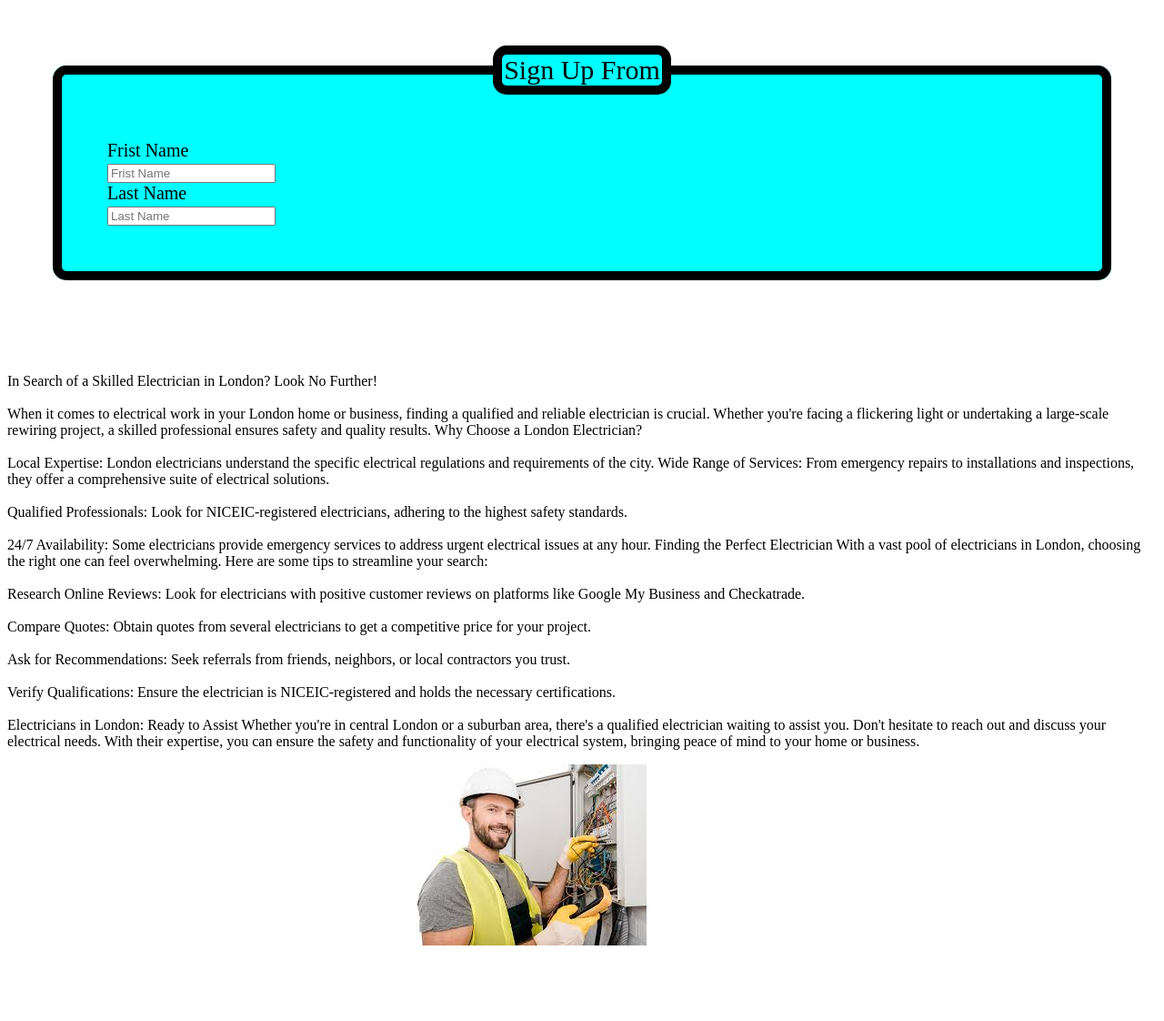
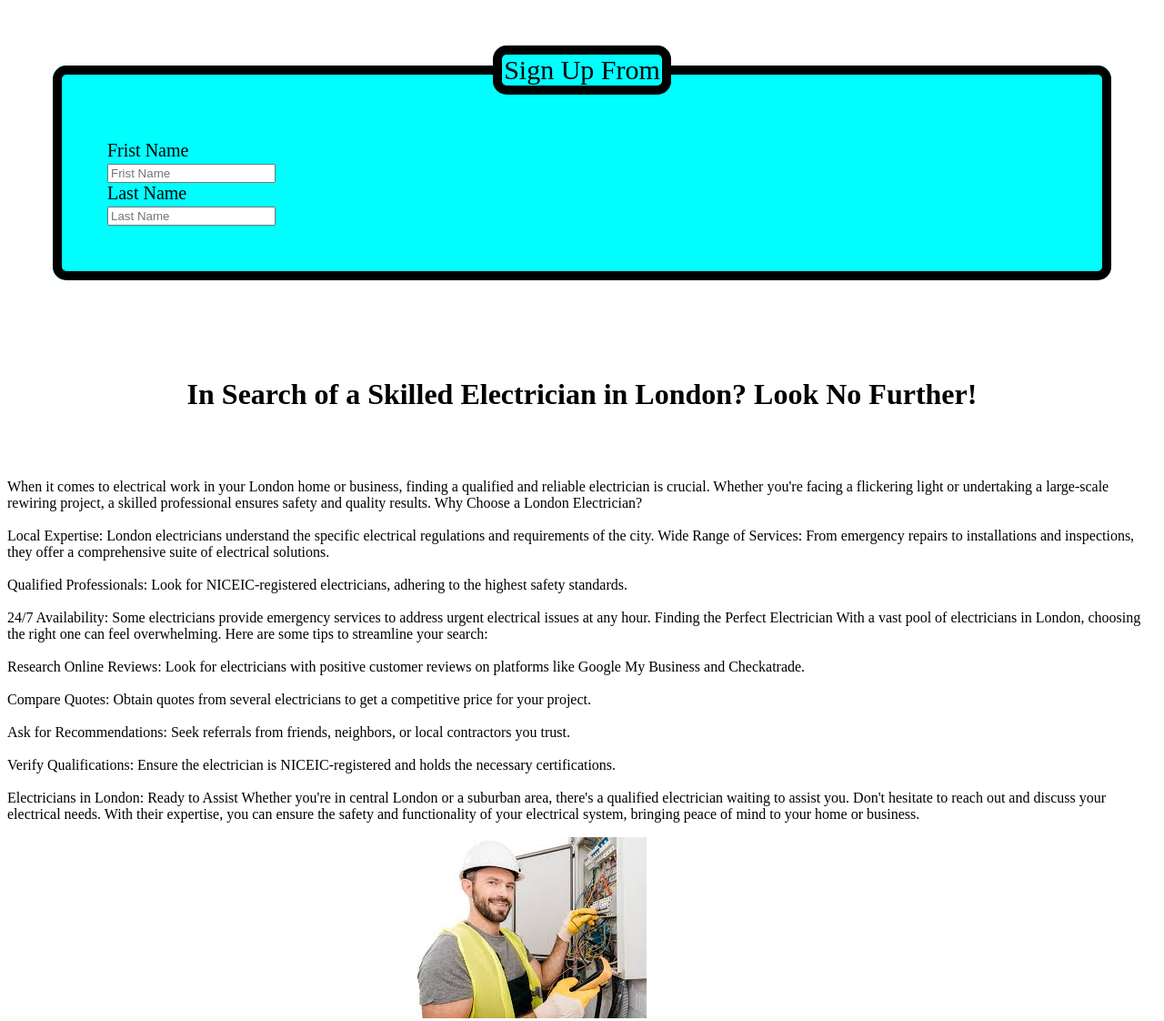
Before and after one commit to abdulahadshakibpro/Electracian-London, a plain HTML site: page index.html in a window 1280 px wide. Shown: the whole page at 91% size. Before the commit the page ends 1051 px from the top, so only its background shows below. Drawn offline with Linux system fonts and the light colour scheme.

Commit message:
something changed

```diff
--- a/home.css
+++ b/home.css
@@ -21,3 +21,6 @@ p{
 #i{
     padding-left:450px;
 }
+h1{
+    text-align:center;
+}
--- a/index.html
+++ b/index.html
@@ -20,9 +20,9 @@
     <input type="text" id="name" placeholder="Last Name">
     </fieldset>
     <br><br>
-    <p>In Search of a Skilled Electrician in London? Look No Further!<br><br>
+    <h1>In Search of a Skilled Electrician in London? Look No Further!</h1><br><br>
 
-        When it comes to electrical work in your London home or business, finding a qualified and reliable electrician is crucial. Whether you're facing a flickering light or undertaking a large-scale rewiring project, a skilled professional ensures safety and quality results.
+        <p>When it comes to electrical work in your London home or business, finding a qualified and reliable electrician is crucial. Whether you're facing a flickering light or undertaking a large-scale rewiring project, a skilled professional ensures safety and quality results.
 
         Why Choose a London Electrician?<br><br>
 
```
